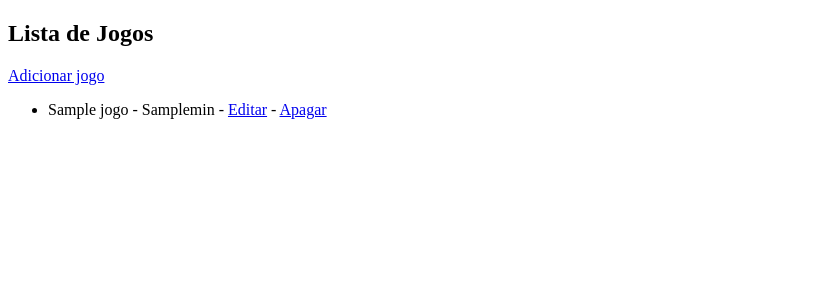
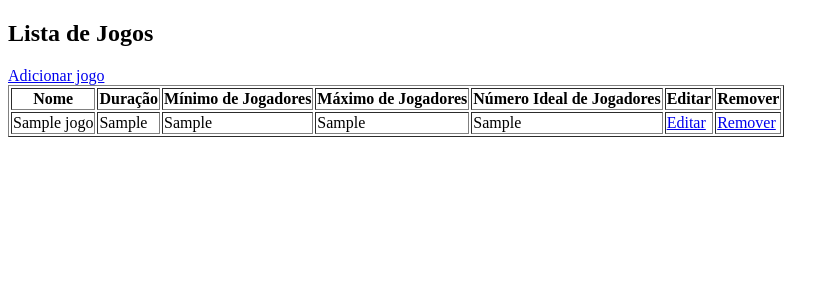
Before and after one commit to ARJOM/daw-aula-pratica-01, a Flask app: template templates/boardgames.html in a window 1280 px wide. Shown: the top 300 px of the page, without its empty margins (0-839 px from the left). Run offline with Flask 3, Linux system fonts and the light colour scheme; the template is opened without the code that fills it: most values are stand-ins (such as "Sample title", 1, 10 or a date in 2020).

Commit message:
Corrige cadastro e atualização também modifica listagem para utilizar tabelas

```diff
--- a/app.py
+++ b/app.py
@@ -40,7 +40,7 @@ def list_boardgames():
 
 
 # Recebendo parâmetro na url, execução de operação do banco e redirecionamento
-@app.route("/apagar/<int:chave>")
+@app.route("/remover/<int:chave>")
 def apagar(chave):
     remove_boardgame(chave)
     return redirect('/boardgames')
@@ -48,15 +48,15 @@ def apagar(chave):
 @app.route("/novo", methods=['GET', 'POST'])
 def cadastrar():
     if request.method == 'POST':
-        dados = request.values.to_dict()
+        dados = request.form.to_dict()
         novo_boardgame(dados.get('nome'), dados.get('duracao'), dados.get('min'), dados.get('max'), dados.get('ideal'))
         return redirect('/boardgames')
-    return render_template('form_boardgame.html', title='Novo Jogo')
+    return render_template('form_boardgame.html', jogo=None, title='Novo Jogo')
 
 @app.route("/editar/<int:chave>", methods=['GET', 'POST'])
 def editar(chave):
     if request.method == 'POST':
-        dados = request.values.to_dict()
+        dados = request.form.to_dict()
         atualiza_boardgame(chave, dados.get('nome'), dados.get('duracao'), dados.get('min'), dados.get('max'), dados.get('ideal'))
         return redirect('/boardgames')
     jogo = detalha_boardgame(chave)
--- a/db.py
+++ b/db.py
@@ -53,7 +53,10 @@ def listar_boardgames():
     return resultado
 
 
-def atualiza_boardgame(id, nome, tempoDePartida, min, max, ideal):
+def atualiza_boardgame(id, nome, tempoDePartida, min, max, ideal=None):
+    if not ideal:
+        ideal = 'Null'
+
     conn = sqlite3.connect('boardgames.db')
     cursor = conn.cursor()
     cursor.execute(f"""
--- a/templates/boardgames.html
+++ b/templates/boardgames.html
@@ -10,10 +10,37 @@
     {% if jogos.__len__()==0 %}
     <p>Não há jogos registrados</p>
     {% endif %}
-    <ul>
-    {% for jogo in jogos %}
-        <li>{{ jogo.nome }} - {{ jogo.tempoDePartida }}min - <a href="editar/{{ jogo.id }}">Editar</a> - <a href="apagar/{{ jogo.id }}">Apagar</a></li>
-    {% endfor %}
-    </ul>
+    <table border="1">
+        <thead>
+            <tr>
+                <th>Nome</th>
+                <th>Duração</th>
+                <th>Mínimo de Jogadores</th>
+                <th>Máximo de Jogadores</th>
+                <th>Número Ideal de Jogadores</th>
+                <th>Editar</th>
+                <th>Remover</th>
+            </tr>
+        </thead>
+        <tbody>
+        {% for jogo in jogos %}
+            <tr>
+                <td>{{ jogo.nome }}</td>
+                <td>{{ jogo.tempoDePartida }}</td>
+                <td>{{ jogo.minimoJogadores }}</td>
+                <td>{{ jogo.maximoJogadores }}</td>
+                <td>
+                    {% if not jogo.idealJogadores %}
+                        -
+                    {% else %}
+                        {{ jogo.idealJogadores }}
+                    {% endif %}
+                </td>
+                <td><a href="{{ url_for('editar', chave=jogo.id)}}">Editar</a></td>
+                <td><a href="{{ url_for('apagar', chave=jogo.id)}}">Remover</a></td>
+            </tr>
+        {% endfor %}
+        </tbody>
+    </table>
 </body>
 </html>
```
